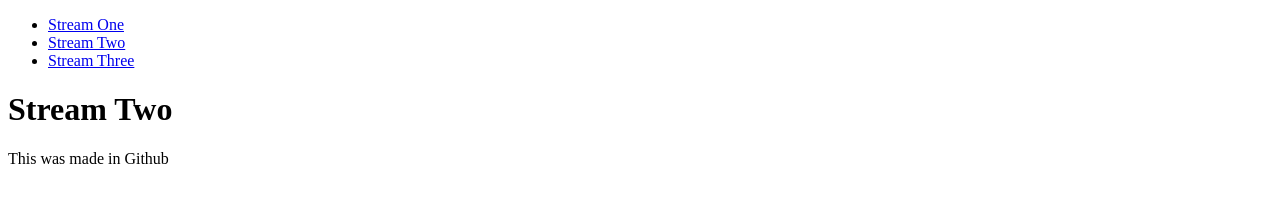
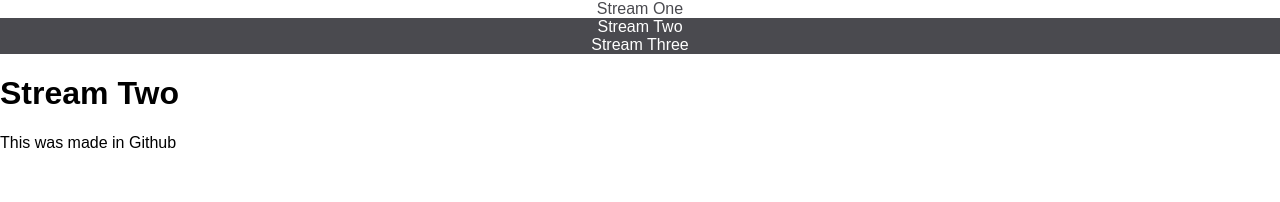
Before and after one commit to ookale/my-full-template, a plain HTML site: page stream-two.html in a window 1280 px wide. Drawn offline with Linux system fonts and the light colour scheme; the site is published under a folder, as on GitHub Pages, so addresses that start at the root find nothing.

Commit message:
rename stream-one.html to index.html and update links

```diff
--- a/stream-two.html
+++ b/stream-two.html
@@ -3,13 +3,13 @@
 <head>
 <meta charset="UTF-8">
 <meta name="viewport" content="width=device-width, initial-scale=1.0">
-<link rel="stylesheet" href="/css/style.css">
+<link rel="stylesheet" href="css/style.css">
 <title>Hello World</title>
 </head>
 <body>
     <nav>
        <ul>
-        <li><a href="stream-one.html">Stream One</a></li>
+        <li><a href="index.html">Stream One</a></li>
         <li><a href="stream-two.html">Stream Two</a></li>
         <li><a href="stream-three.html">Stream Three</a></li>
        </ul>
```
Also changed, not shown: index.html (renamed from stream-one.html, +1 -1 lines), stream-three.html (+1 -1 lines).
